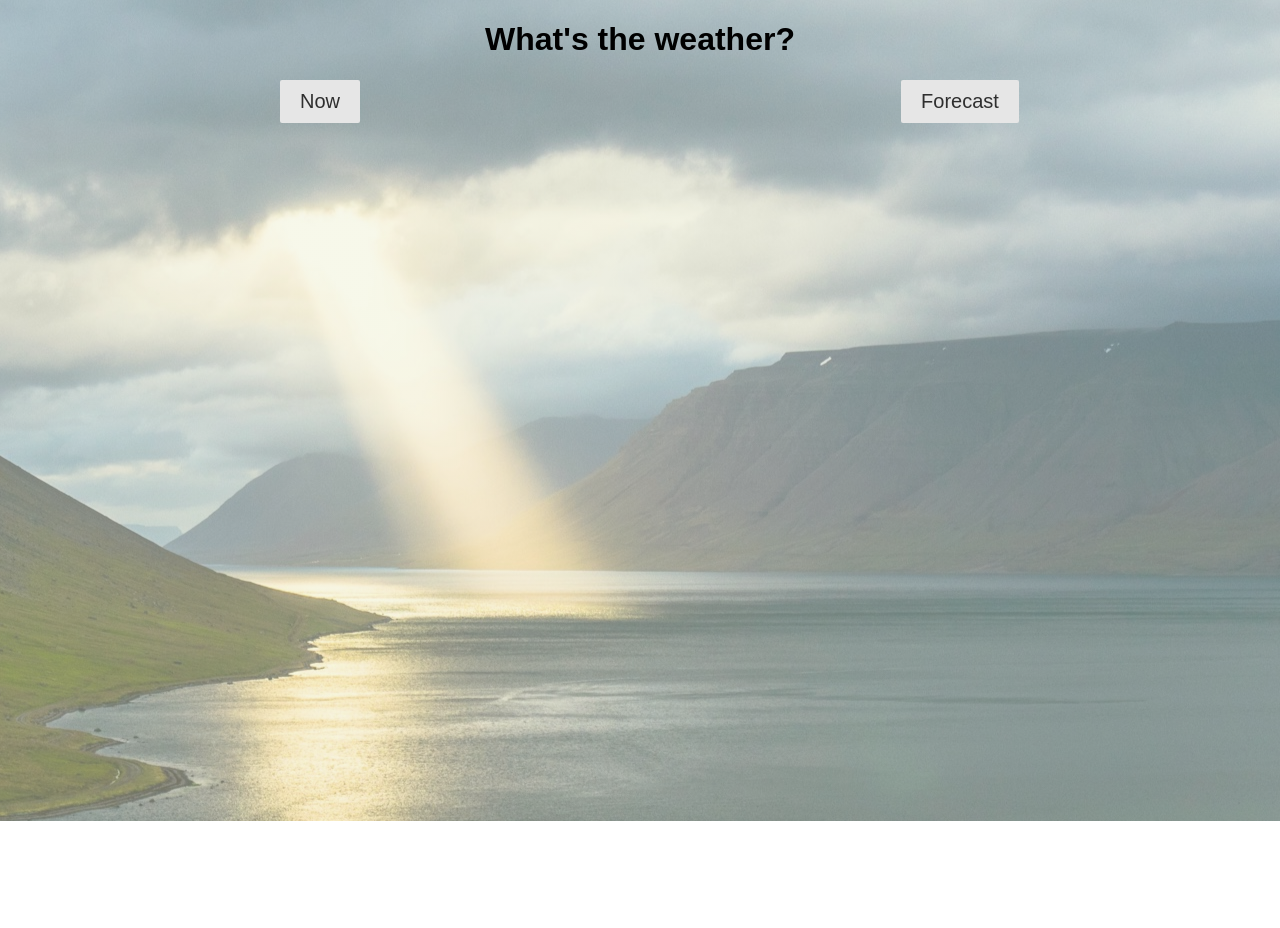
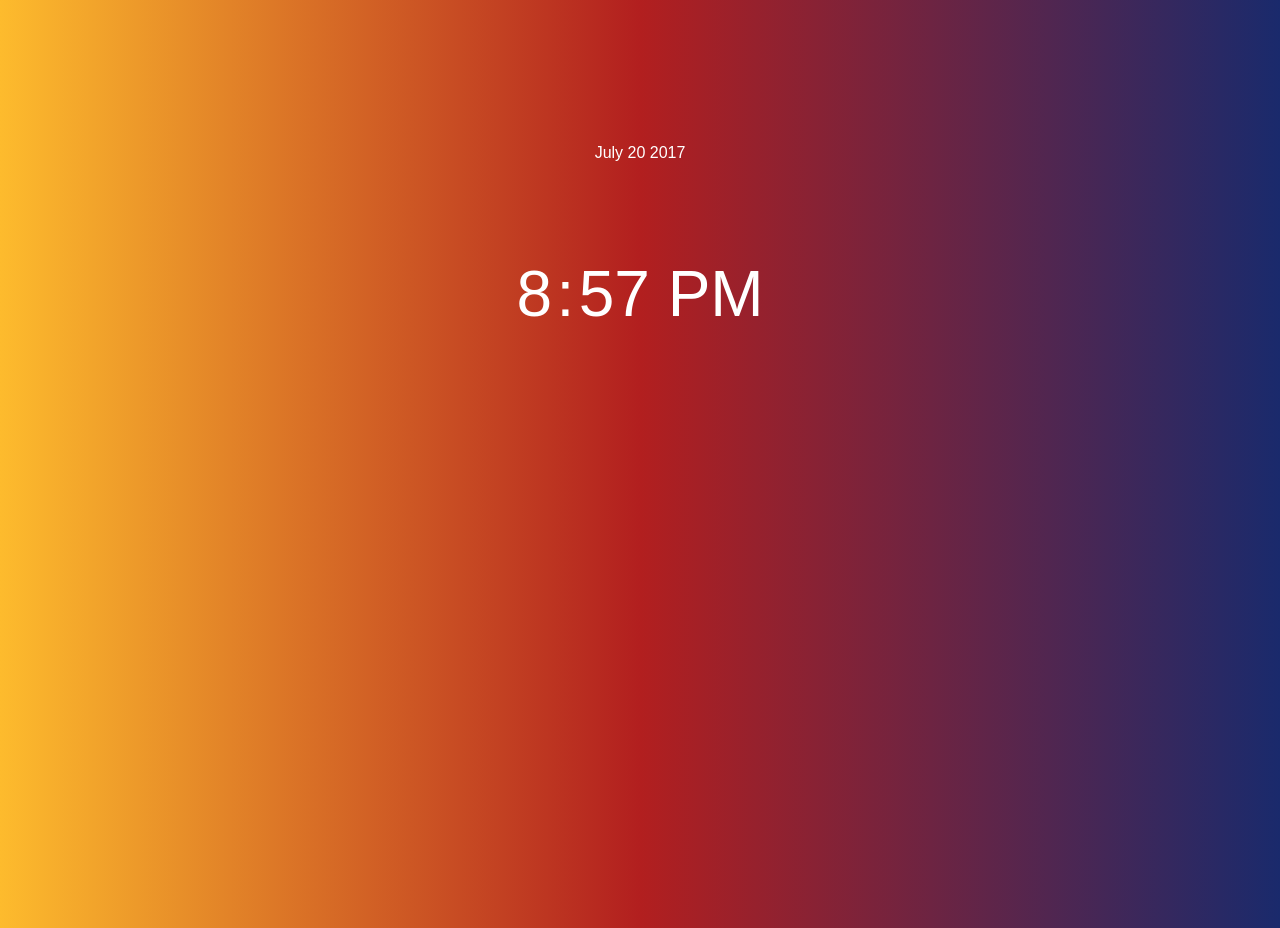
Before and after one commit to danielkroon/What-s-the-weather, a website: page app/index.html in a window 1280 px wide. Before the commit the page ends 821 px from the top, so only its background shows below. Drawn offline with nearby package versions, Linux system fonts and the light colour scheme; files that its build step writes are made by us from their sources.

Commit message:
added clock, some styling and fixed getWeather bug

```diff
--- a/app/index.html
+++ b/app/index.html
@@ -32,14 +32,22 @@
     <section>
       <div class="splash-container">
         <div class="splash">
-          <h1 class="is-center">What's the weather?</h1>
           <div class="pure-g">
-            <div class="pure-u-1 pure-u-md-1-2 is-center">
-              <button class="button-xlarge pure-button" type="button" onclick="model.getLocation()">Now</button>
-            </div>
-            <div class="pure-u-1 pure-u-md-1-2 is-center">
-              <a class="button-xlarge pure-button" href="#">Forecast</a>
-            </div>
+              <div class="pure-u-1 is-center">
+                  <p id="city" class="city"></p>
+                  <p id="calender" class="calender"></p>
+              </div>
+              <div class="pure-u-1 is-center">
+                  <div class="clock-container">
+                      <span id="clock" class="clock"></span>
+                      <span class="clock blinking-clock">:</span>
+                      <span id="minutes" class="clock"></span>
+                  </div>
+              </div>
+              <div class="pure-u-1 is-center">
+                  <p id="tempature"></p>
+                  <p id="description"></p>
+              </div>
           </div>
         </div>
       </div>
@@ -65,6 +73,7 @@
 
     <!-- build:js scripts/main.js -->
     <script src="scripts/main.js"></script>
+    <script src="scripts/clock.js"></script>
     <!-- endbuild -->
   </body>
 </html>
--- /dev/null
+++ b/app/scripts/clock.js
@@ -0,0 +1,44 @@
+function displayTime() {
+	var currentTime = new Date();
+	var hours = currentTime.getHours();
+	var minutes = currentTime.getMinutes();
+  	var date = currentTime.getDate();
+  	var month = currentTime.getMonth();
+  	var year = currentTime.getFullYear();
+
+	// adding zero's
+	if (minutes < 10) {
+		minutes = "0" + minutes;
+	};
+
+	// create 12-hour format meridiem
+	var meridiem = "AM";
+
+	if (hours > 12) {
+		hours = hours - 12;
+		meridiem = "PM"
+	};
+
+	if (hours === 0) {
+		hours = 12;
+	};
+
+	// create array with months
+	var monthsArray = ["Jan", "Feb", "Mar", "Apr", "May", "Jun", "July", "Aug", "Sep", "Oct", "Nov", "Dec"];
+
+	// grab the clock div
+	var hoursDiv = document.getElementById('clock');
+  	var minutesDiv = document.getElementById('minutes');
+
+	// grab the calender div
+	var calenderDiv = document.getElementById('calender');
+
+	// set the text inside the clock div
+	hoursDiv.innerHTML = hours;
+  	minutesDiv.innerHTML = minutes + " " + meridiem;
+
+	// set the calender inside the calender div
+	calenderDiv.innerHTML = monthsArray[month] + " " + date + " " + year;
+}
+
+document.onload = displayTime();
--- a/app/scripts/main.js
+++ b/app/scripts/main.js
@@ -20,7 +20,7 @@ var model = {
 			geo.latitude = position.coords.latitude;
 			geo.longitude = position.coords.longitude;
 			console.log(geo);
-			model.getWeather();
+			model.getWeather(geo);
 		};
 
 		// check if browser supports geolocation
@@ -30,7 +30,7 @@ var model = {
 			alert('Geolocation is not supported by your browser');
 		};
 	},
-	getWeather: function() {
+	getWeather: function(geo) {
 		var key = "f41830b4b65758fc5d4738ab592a74bd";
 		var weather = "http://api.openweathermap.org/data/2.5/weather?lat=" + geo.latitude + "&lon=" + geo.longitude + "&APPID=" + key + "&units=metric";
 		// http://api.openweathermap.org/data/2.5/weather?lat=52.3915898&lon=4.6290824&APPID=f41830b4b65758fc5d4738ab592a74bd
@@ -55,3 +55,5 @@ var view = {
 		document.getElementById("city").innerHTML = city;
 	}
 };
+
+document.onload = model.getLocation();
--- a/app/styles/base/_typography.scss
+++ b/app/styles/base/_typography.scss
@@ -0,0 +1,7 @@
+h1, h2, h3, h4, {
+    color: white;
+}
+
+a, p, span {
+    color: white;
+}
--- /dev/null
+++ b/app/styles/components/_blink.scss
@@ -0,0 +1,52 @@
+.blinking-clock {
+  -webkit-animation: 2s blink step-end infinite;
+  -moz-animation: 2s blink step-end infinite;
+  -ms-animation: 2s blink step-end infinite;
+  -o-animation: 2s blink step-end infinite;
+  animation: 2s blink step-end infinite;
+}
+
+@keyframes "blink" {
+  from, to {
+    color: transparent;
+  }
+  50% {
+    color: white;
+  }
+}
+
+@-moz-keyframes blink {
+  from, to {
+    color: transparent;
+  }
+  50% {
+    color: white;
+  }
+}
+
+@-webkit-keyframes "blink" {
+  from, to {
+    color: transparent;
+  }
+  50% {
+    color: white;
+  }
+}
+
+@-ms-keyframes "blink" {
+  from, to {
+    color: transparent;
+  }
+  50% {
+    color: white;
+  }
+}
+
+@-o-keyframes "blink" {
+  from, to {
+    color: transparent;
+  }
+  50% {
+    color: white;
+  }
+}
--- /dev/null
+++ b/app/styles/components/_display.scss
@@ -0,0 +1,11 @@
+.city {
+    font-weight:800;
+}
+
+.calender {
+    font-weight:300;
+}
+
+.clock {
+    font-size: 4em;
+}
--- a/app/styles/components/_splash.scss
+++ b/app/styles/components/_splash.scss
@@ -5,5 +5,5 @@
 }
 
 .splash {
-  margin: auto;
+  margin-top: 10%;
 }
--- a/app/styles/layout/_grid.scss
+++ b/app/styles/layout/_grid.scss
@@ -5,3 +5,7 @@
 .is-center {
   text-align: center;
 }
+
+.clock-container {
+    margin: 80px 0 40px 0;
+}
--- a/app/styles/main.scss
+++ b/app/styles/main.scss
@@ -2,4 +2,6 @@
 @import "components/buttons.scss";
 @import "base/typography.scss";
 @import "pages/pages.scss";
-@import "components/splash.scss"
+@import "components/splash.scss";
+@import "components/display.scss";
+@import "components/blink.scss";
--- a/app/styles/pages/_pages.scss
+++ b/app/styles/pages/_pages.scss
@@ -4,14 +4,9 @@
 
 body {
   overflow-x: hidden;
-  // background: url(../images/background.jpg) no-repeat center center fixed;
   min-height: 100vh;
-  background:
-  /* top, transparent red, faked with gradient */
-  linear-gradient(
-    rgba(237, 239, 208, 0.45),
-    rgba(237, 239, 208, 0.45)
-  ),
-  /* bottom, image */
-  url(../images/background.jpg) no-repeat center center fixed;
+  background: #1a2a6c;  /* fallback for old browsers */
+  background: -webkit-linear-gradient(to right, #fdbb2d, #b21f1f, #1a2a6c);  /* Chrome 10-25, Safari 5.1-6 */
+  background: linear-gradient(to right, #fdbb2d, #b21f1f, #1a2a6c); /* W3C, IE 10+/ Edge, Firefox 16+, Chrome 26+, Opera 12+, Safari 7+ */
+
 }
```
Also changed, not shown: 1 other file.
